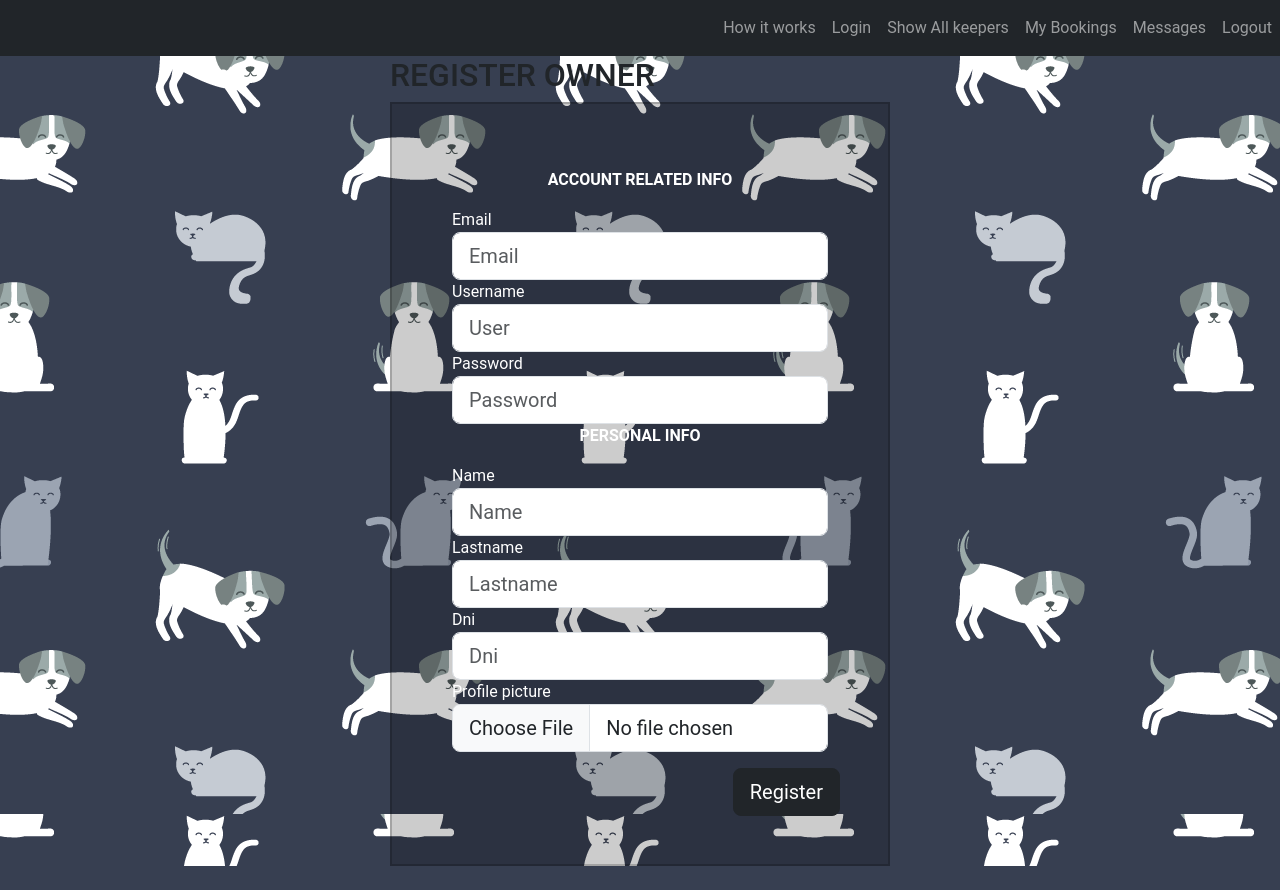
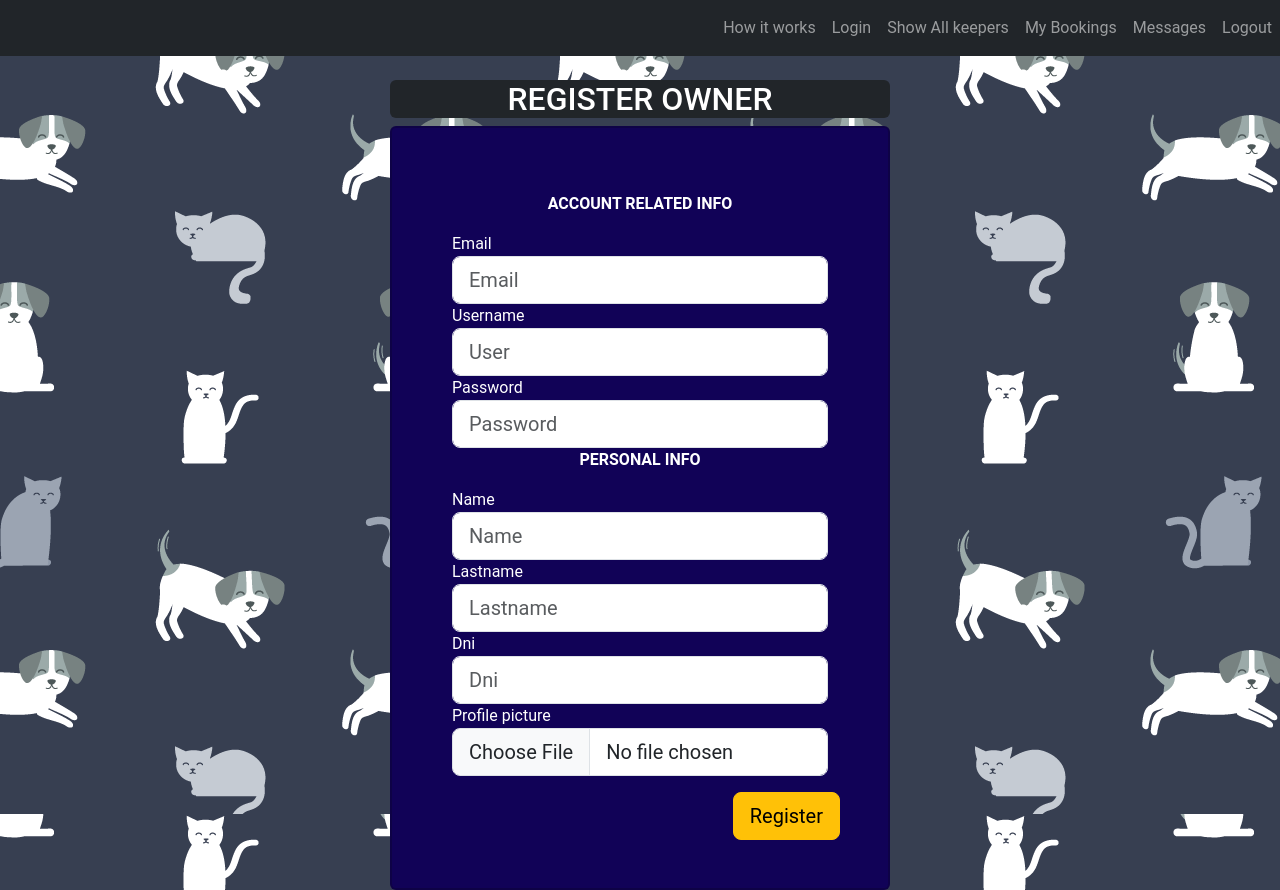
Before and after one commit to Npalummieri/PetHeroDef, a PHP site: template Views/registerOwner.php in a window 1280 px wide. Shown: the part 76-966 px from the top of the page. Before the commit the page ends 942 px from the top, so only its background shows below. Run offline with PHP 8.4, Linux system fonts and the light colour scheme; the template is opened without the code that fills it, so the values that code supplies are empty; some libraries are stand-ins or nearby versions.

Commit message:
minor styles changes

```diff
--- a/Views/registerOwner.php
+++ b/Views/registerOwner.php
@@ -4,17 +4,17 @@
  include('nav.php');
 ?>
 <div class="wrapper row4">
-<main class="container clear" style="width: max-content;">
+<main class="container clear my-4" style="width: max-content; " >
   <div class="content">
-      <h2>REGISTER OWNER</h2>
+      <h2 class="bg-dark rounded text-center text-white">REGISTER OWNER</h2>
       <?php include("msgeDisplay.php") ?>
-      <form action="<?php echo FRONT_ROOT . "Owner/registerOwner" ?>" method="POST" enctype="multipart/form-data" class="login-form bg-dark-alpha p-5 text-white">
+      <form action="<?php echo FRONT_ROOT . "Owner/registerOwner" ?>" method="POST" enctype="multipart/form-data" class="login-form  p-5 text-white rounded" style="background-color: #110257;">
 
         <?php require_once("register.php"); ?>
 
 
         <div class="d-flex justify-content-end">
-          <button class="btn btn-dark btn-block btn-lg mt-3" type="submit">Register</button>
+          <button class="btn btn-warning btn-block btn-lg mt-3 " type="submit">Register</button>
         </div>
         </form>
 
```
